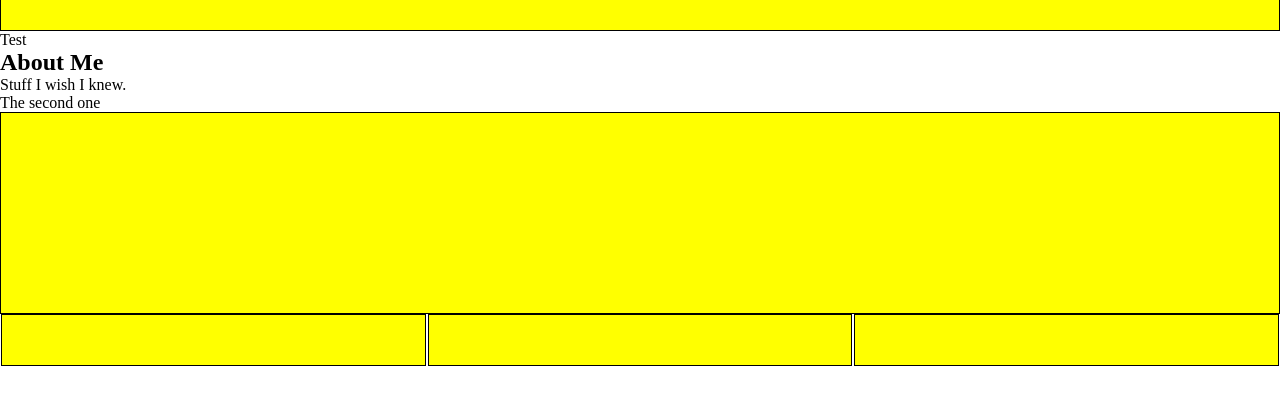
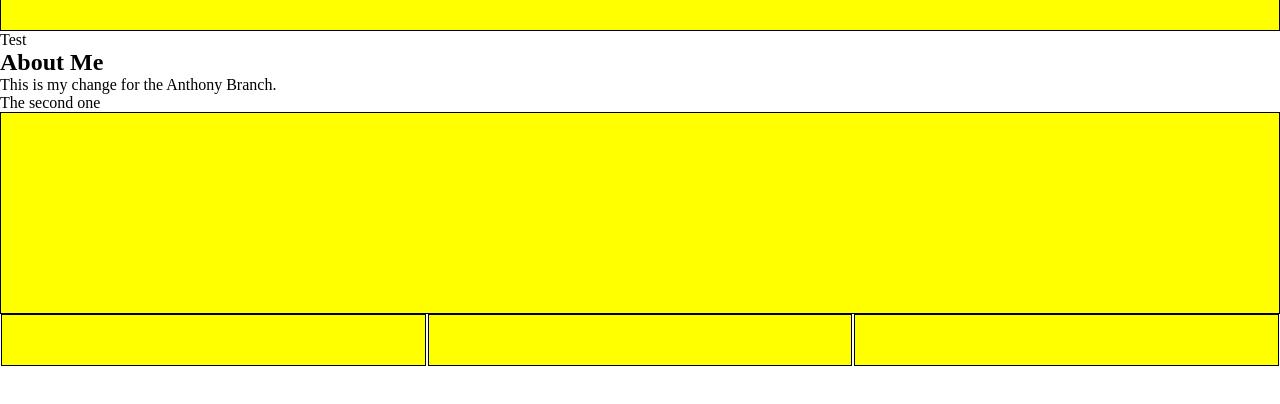
Before and after one commit to amaddatu/portfolio, a plain HTML site: page index2.html in a window 1280 px wide. Shown: the part 38-442 px from the top of the page. Drawn offline with Linux system fonts and the light colour scheme.

Commit message:
Add change for paragraph

```diff
--- a/index2.html
+++ b/index2.html
@@ -25,7 +25,7 @@
     <section>
       <h2>About Me</h2>
       <aside>
-        <p>Stuff I wish I knew.</p>
+        <p>This is my change for the Anthony Branch.</p>
         <p>The second one</p>
       </aside>
     </section>
```
